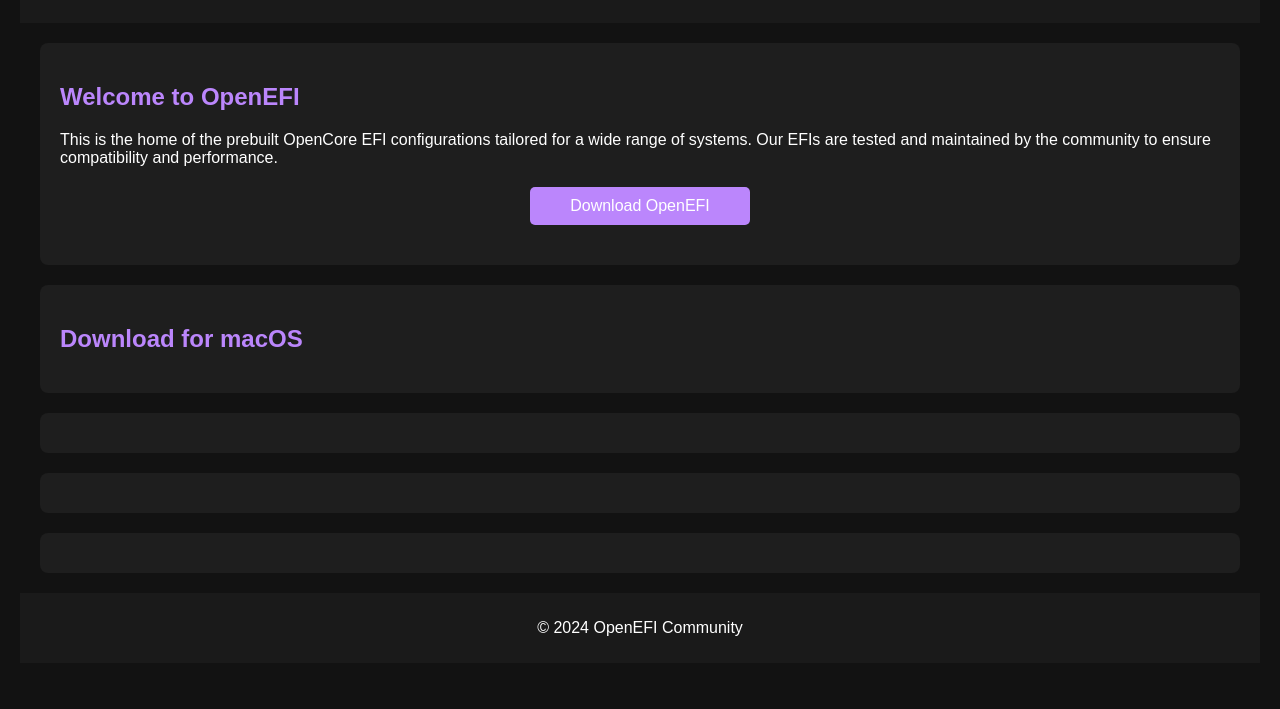
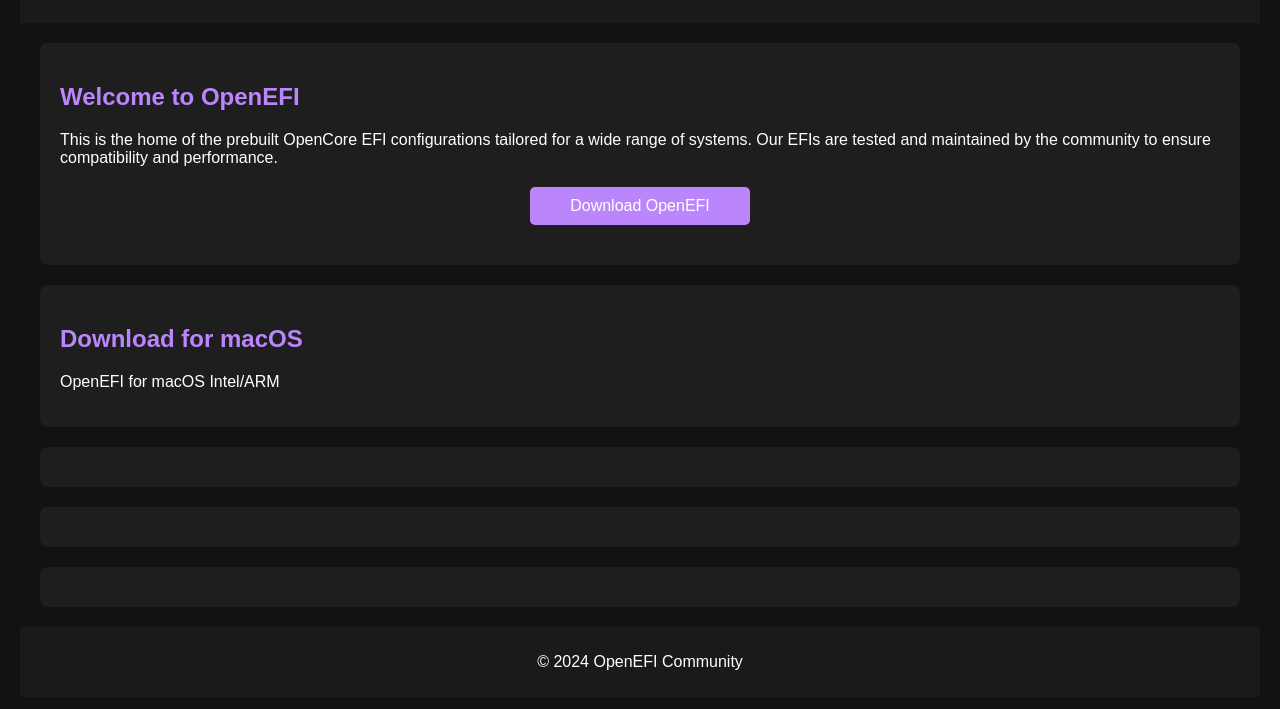
Before and after one commit to HttpAnimation/OpenEFI, a plain HTML site: page index.html in a window 1280 px wide. Shown: the part 131-840 px from the top of the page. Before the commit the page ends 814 px from the top, so only its background shows below. Drawn offline with Linux system fonts and the light colour scheme.

Commit message:
OpenEFI for macOS Intel/ARM

```diff
--- a/index.html
+++ b/index.html
@@ -93,6 +93,7 @@
 
 <div class="macos">
     <h2>Download for macOS</h2>
+    <p>OpenEFI for macOS Intel/ARM</p>
 </div>
 
 <div class="linuxrpm">
```
